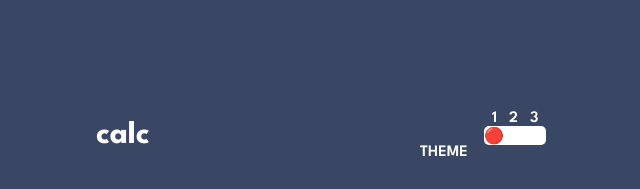
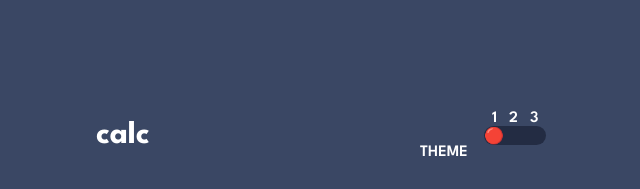
Before and after one commit to AidenNateLuk/calculator-app-main, a plain HTML site: page index.html in a window 1280 px wide. Shown: the top 189 px of the page, without its empty margins (319-959 px from the left). Drawn offline with Linux system fonts and the light colour scheme.

Commit message:
small css change

```diff
--- a/styles.css
+++ b/styles.css
@@ -39,8 +39,8 @@ body {
           }
           .toggle {
             width: 62px;
-            background-color: white;
-            border-radius: 5px;
+            background-color: hsl(223, 31%, 20%);
+            border-radius: 15px;
             align-items: center;
           }
           .toggle.two {
```
